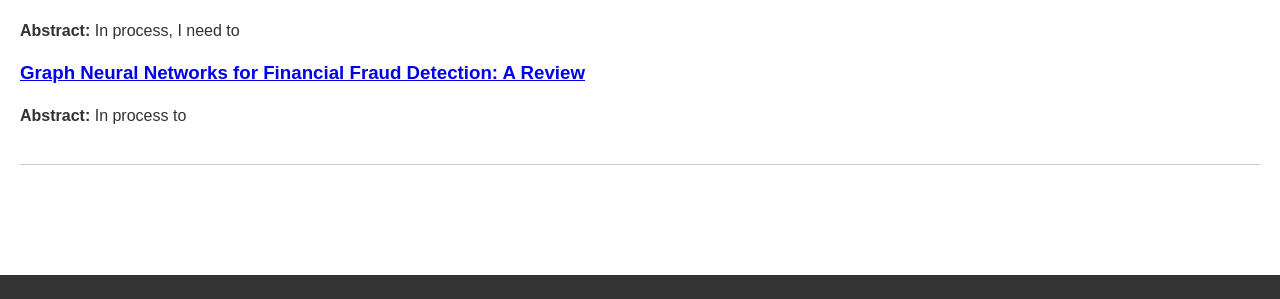
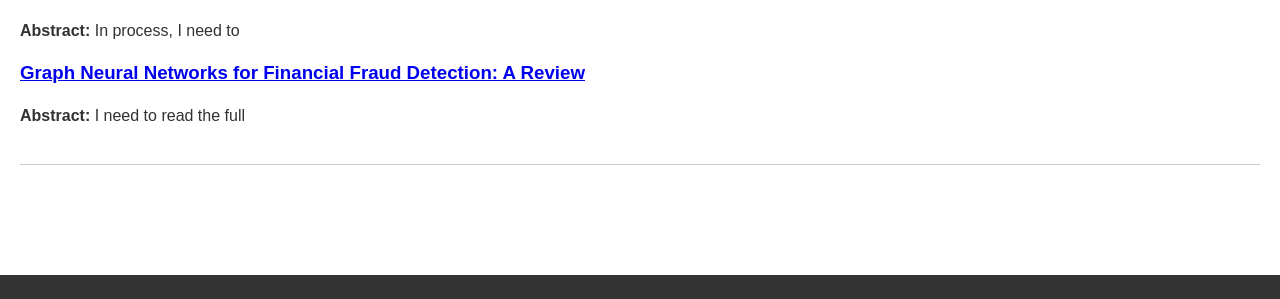
Before and after one commit to Cesarriosd/cesarios, a Jekyll site: the page built from README.md, in a window 1280 px wide and 900 px high, scrolled down 3971 px. Shown: the part 235-534 px from the top of the window. Built offline with Jekyll 4.4.1, drawn with Linux system fonts in a browser that asks for light colours; our own code applies the rules of GitHub Pages for plain Markdown files.

Commit message:
Update default.html

```diff
--- a/_layouts/default.html
+++ b/_layouts/default.html
@@ -584,7 +584,7 @@ cd<!DOCTYPE html>
             <h3><a href="https://peerj.com/preprints/3190.pdf">Forecasting at Scale</a></h3>
             <p><strong>Abstract:</strong> In process, I need to
             <h3><a href="https://arxiv.org/pdf/2411.05815">Graph Neural Networks for Financial Fraud Detection: A Review</a></h3>
-            <p><strong>Abstract:</strong> In process to
+            <p><strong>Abstract:</strong> I need to read the full
         </div>
         <!--
         <div class="article">
```
